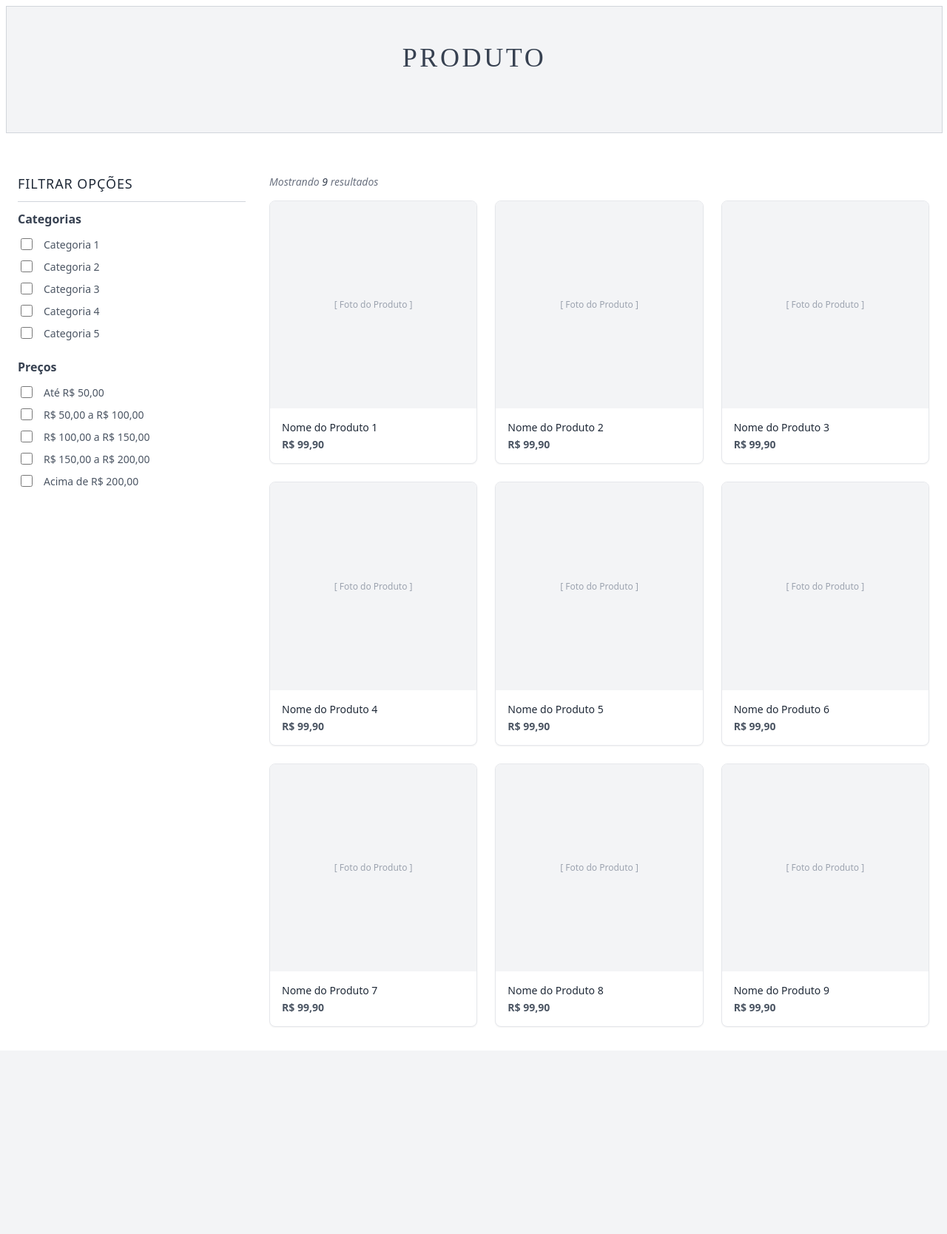
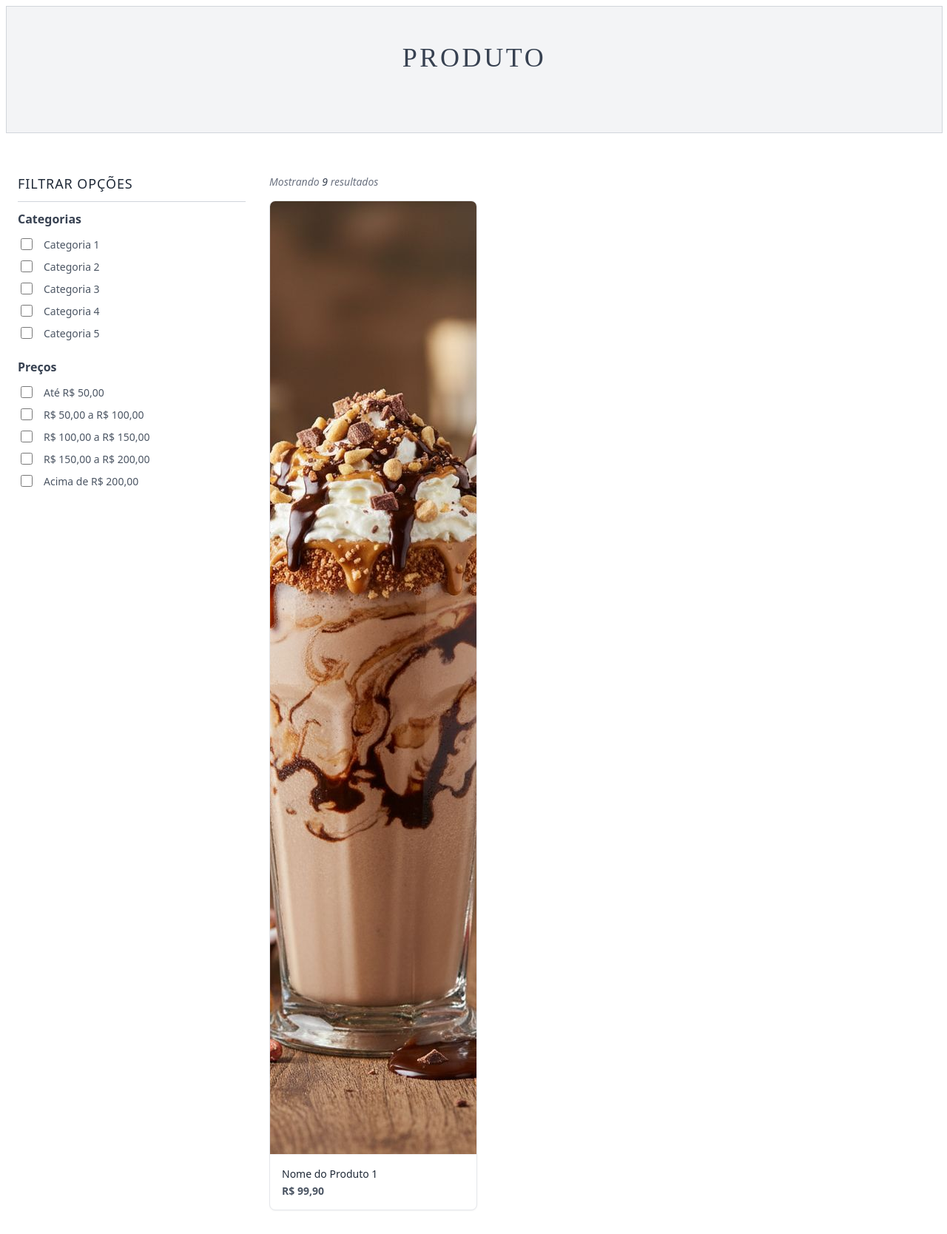
Before and after one commit to fernandagml/kuma-espresso-cafeteria, a Python web app: template templates/produtos.html in a window 1280 px wide. Shown: the whole page at 74% size. Before the commit the page ends 1388 px from the top, so only its background shows below. Run offline with Jinja, Linux system fonts and the light colour scheme; the template is opened without the code that fills it, so the values that code supplies are empty.

Commit message:
ADD: Imagens inseridas e html dos produtos preparado para o jinja

```diff
--- a/templates/produtos.html
+++ b/templates/produtos.html
@@ -75,90 +75,12 @@
 
                 <div class="product-card">
                     <div class="product-image-placeholder">
-                        <span>[ Foto do Produto ]</span>
+                        <span>
+                            <img src="../static/img/milkshake-chocolateComNozes.jpg" alt="Milkshake Chocolate com Nozes">
+                        </span>
                     </div>
                     <div class="product-info">
                         <h4 class="product-name">Nome do Produto 1</h4>
-                        <p class="product-price">R$ 99,90</p>
-                    </div>
-                </div>
-
-                <div class="product-card">
-                    <div class="product-image-placeholder">
-                        <span>[ Foto do Produto ]</span>
-                    </div>
-                    <div class="product-info">
-                        <h4 class="product-name">Nome do Produto 2</h4>
-                        <p class="product-price">R$ 99,90</p>
-                    </div>
-                </div>
-
-                <div class="product-card">
-                    <div class="product-image-placeholder">
-                        <span>[ Foto do Produto ]</span>
-                    </div>
-                    <div class="product-info">
-                        <h4 class="product-name">Nome do Produto 3</h4>
-                        <p class="product-price">R$ 99,90</p>
-                    </div>
-                </div>
-
-                <div class="product-card">
-                    <div class="product-image-placeholder">
-                        <span>[ Foto do Produto ]</span>
-                    </div>
-                    <div class="product-info">
-                        <h4 class="product-name">Nome do Produto 4</h4>
-                        <p class="product-price">R$ 99,90</p>
-                    </div>
-                </div>
-
-                <div class="product-card">
-                    <div class="product-image-placeholder">
-                        <span>[ Foto do Produto ]</span>
-                    </div>
-                    <div class="product-info">
-                        <h4 class="product-name">Nome do Produto 5</h4>
-                        <p class="product-price">R$ 99,90</p>
-                    </div>
-                </div>
-
-                <div class="product-card">
-                    <div class="product-image-placeholder">
-                        <span>[ Foto do Produto ]</span>
-                    </div>
-                    <div class="product-info">
-                        <h4 class="product-name">Nome do Produto 6</h4>
-                        <p class="product-price">R$ 99,90</p>
-                    </div>
-                </div>
-
-                <div class="product-card">
-                    <div class="product-image-placeholder">
-                        <span>[ Foto do Produto ]</span>
-                    </div>
-                    <div class="product-info">
-                        <h4 class="product-name">Nome do Produto 7</h4>
-                        <p class="product-price">R$ 99,90</p>
-                    </div>
-                </div>
-
-                <div class="product-card">
-                    <div class="product-image-placeholder">
-                        <span>[ Foto do Produto ]</span>
-                    </div>
-                    <div class="product-info">
-                        <h4 class="product-name">Nome do Produto 8</h4>
-                        <p class="product-price">R$ 99,90</p>
-                    </div>
-                </div>
-
-                <div class="product-card">
-                    <div class="product-image-placeholder">
-                        <span>[ Foto do Produto ]</span>
-                    </div>
-                    <div class="product-info">
-                        <h4 class="product-name">Nome do Produto 9</h4>
                         <p class="product-price">R$ 99,90</p>
                     </div>
                 </div>
```
Also changed, not shown: static/img/cafe-com-leite.jpg (added), static/img/cafe-descafeinado.jpg (added), static/img/cafe-preto.jpg (added), static/img/chá-gelado.jpg (added), static/img/milkshake-blueberry.jpg (added), static/img/milkshake-caramelo.jpg (added), static/img/milkshake-chocolateComNozes.jpg (added), static/img/milkshake-meioAmargo.jpg (added), static/img/milkshake-morango.jpg (added), static/img/milkshake-oreo.jpg (added).
